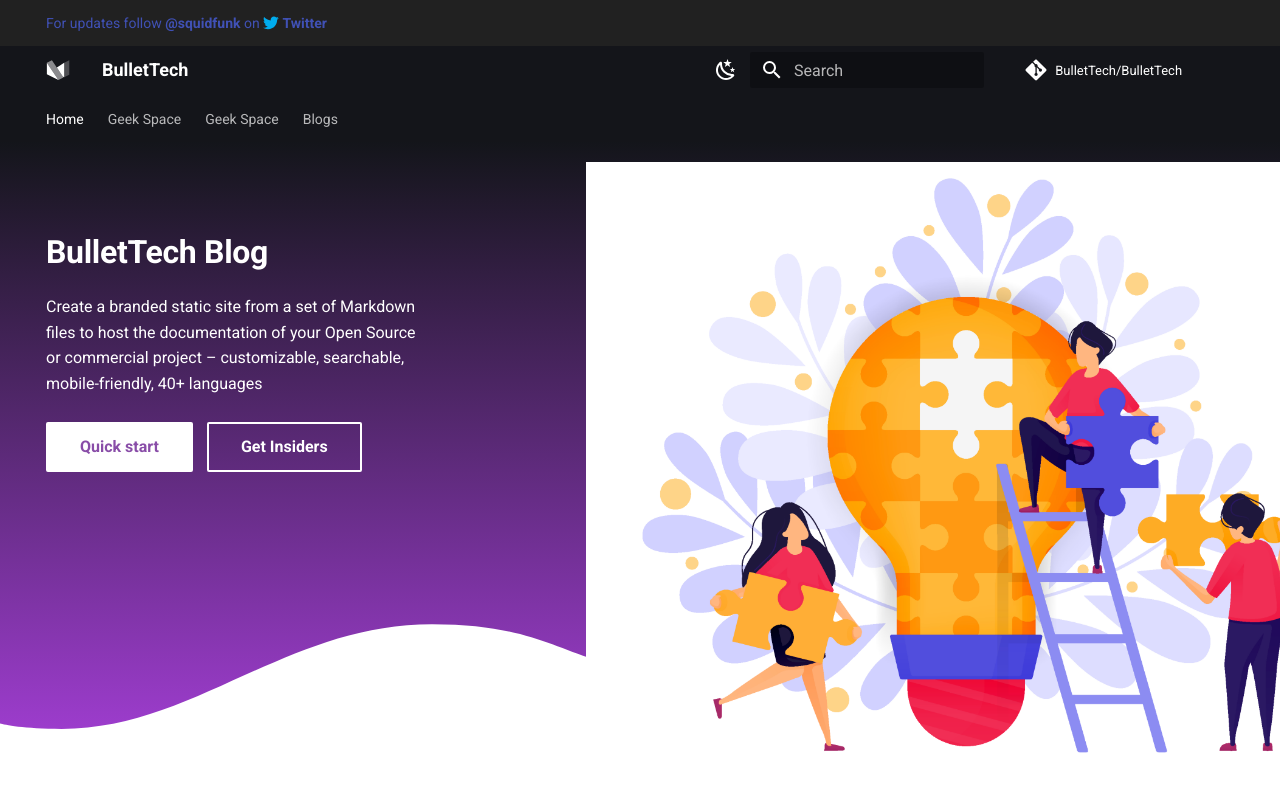
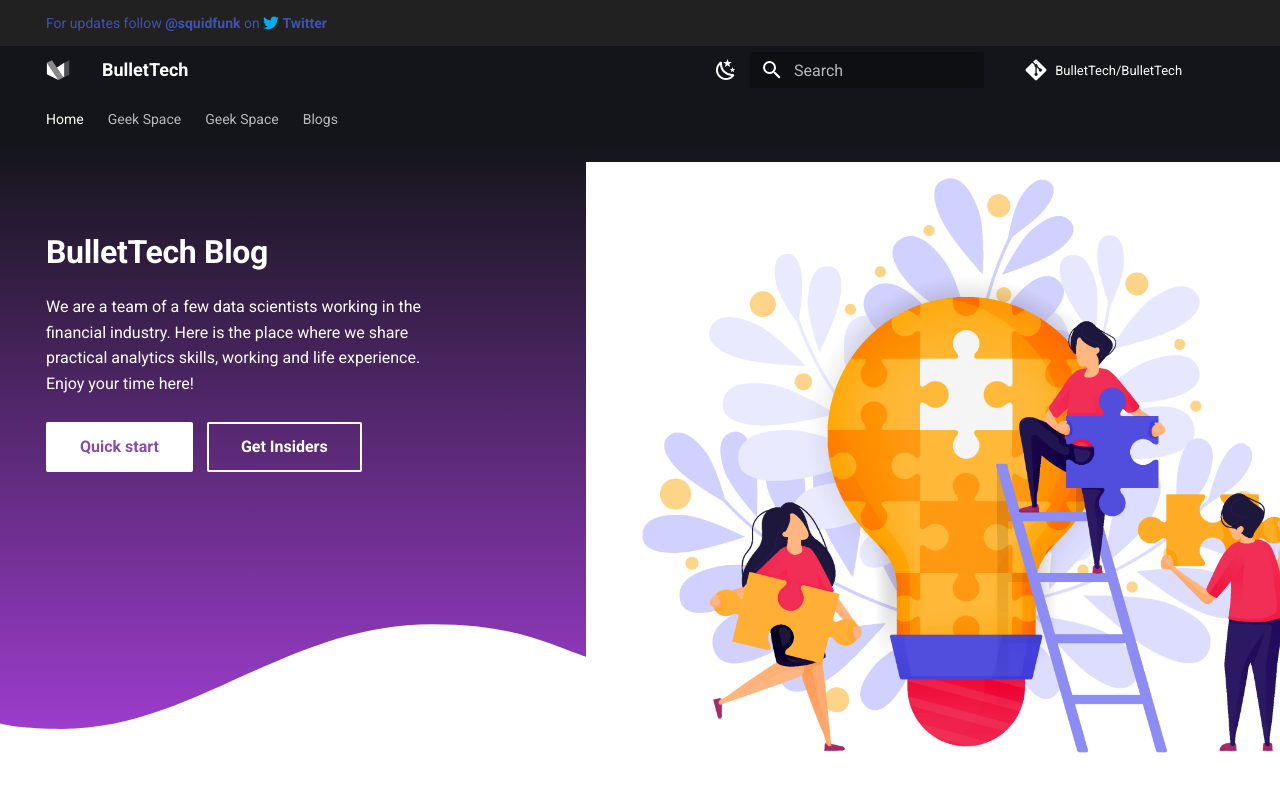
Before and after one commit to BulletTech/BulletTech, an MkDocs documentation site: the page built from docs/index.md, in a window 1280 px wide. Shown: the top 792 px of the page. Built offline with MkDocs 1.6.1 and Material for MkDocs 9.7.7, drawn with Linux system fonts in a browser that asks for light colours; comment, search, counter and statistics services are not loaded.

Commit message:
Update the description of the blog

```diff
--- a/mkdocs.yml
+++ b/mkdocs.yml
@@ -3,9 +3,7 @@ site_name: BulletTech
 site_url: https://bullettech.github.io/BulletTech/
 site_author: BulletTech Team
 site_description: >-
-  Create a branded static site from a set of Markdown files to host the
-  documentation of your Open Source or commercial project – customizable,
-  searchable, mobile-friendly, 40+ languages
+  We are a team of a few data scientists working in the financial industry. Here is the place where we share practical analytics skills, working and life experience. Enjoy your time here!
 
 # Repository
 repo_name: BulletTech/BulletTech
```
